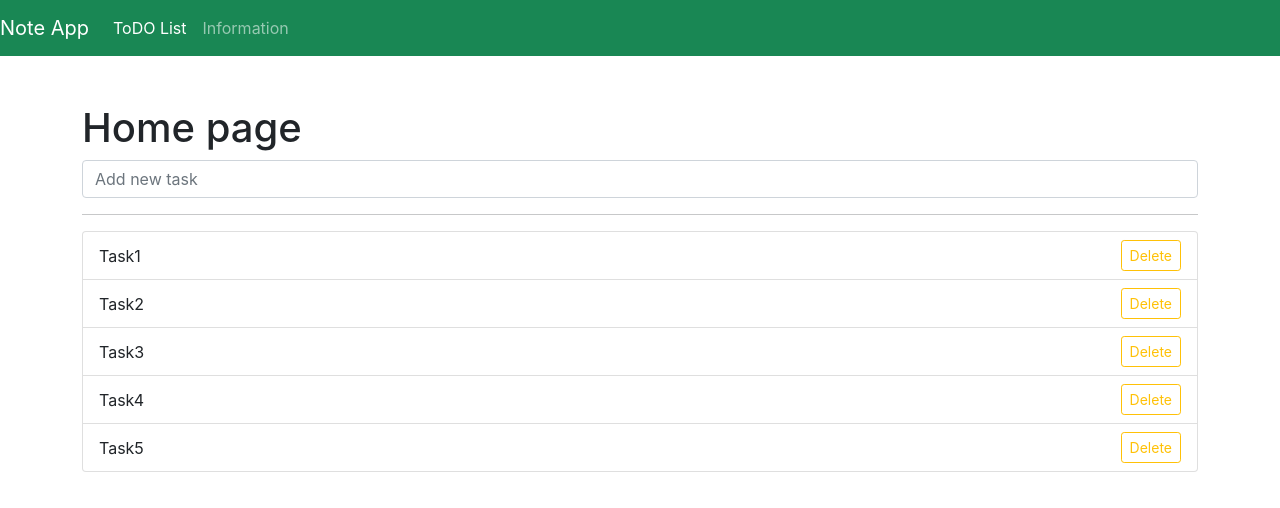
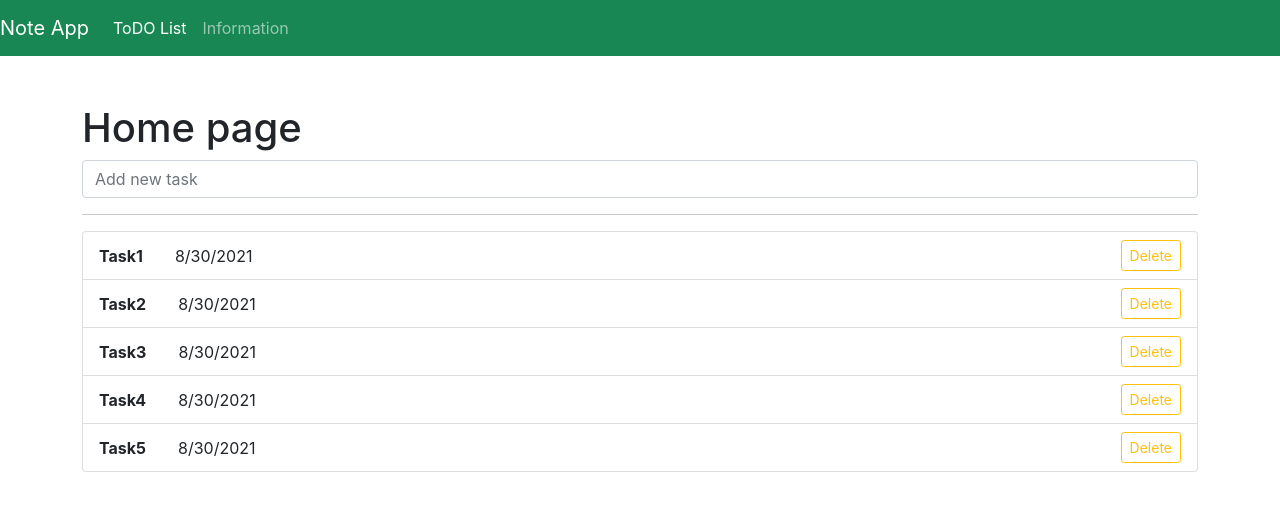
Before and after one commit to Ekaterina-V/to-do-app, a React (Create React App) app: page / in a window 1280 px wide. Shown: the top 508 px of the page. Built offline with nearby package versions, Linux system fonts and the light colour scheme.

Commit message:
Add date to a task

```diff
--- a/src/components/Tasks.js
+++ b/src/components/Tasks.js
@@ -5,7 +5,10 @@ export const Tasks = ({ tasks }) => {
     <ul class="list-group">
       {tasks.map(task => (
         <li className="list-group-item task" key={task.id}>
-          {task.title}
+          <div>
+            <strong>{task.title}</strong>
+            <span>{new Date().toLocaleDateString()}</span>
+          </div>
           <button type="button" class="btn btn-outline-warning btn-sm">
             Delete
           </button>
--- a/src/index.scss
+++ b/src/index.scss
@@ -18,4 +18,8 @@ code {
   display: flex;
   justify-content: space-between;
   align-items: center;
+
+  strong {
+    margin-right: 2rem;
+  }
 }
```
